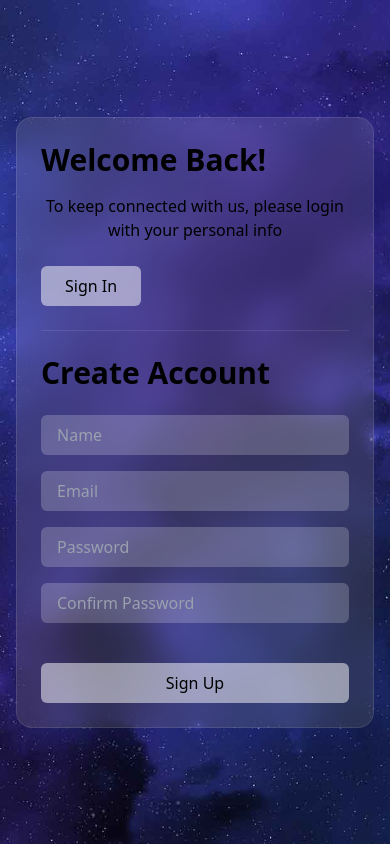
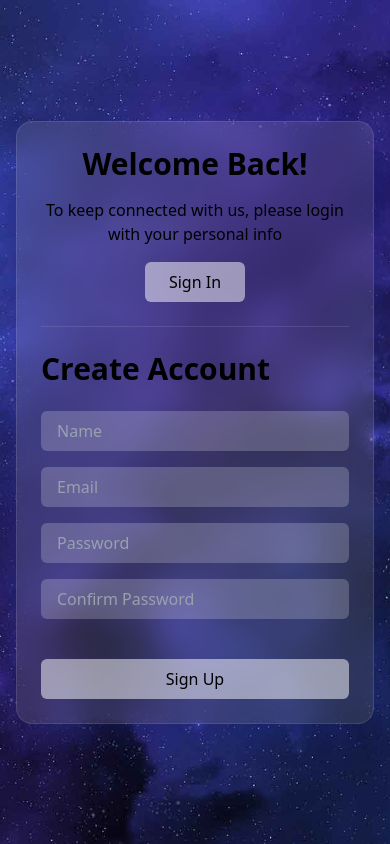
Before and after one commit to Mohammad-Reza-Mehdizadeh1999/vet, a React (Vite) app: page /auth in a window 390 px wide. Both pictures are taken after a click on the button "Sign Up". Built offline with nearby package versions, Linux system fonts and the light colour scheme.

Commit message:
style : fixing auth panels text to be center in mobile

```diff
--- a/src/components/auth/SignInPanel.tsx
+++ b/src/components/auth/SignInPanel.tsx
@@ -4,9 +4,9 @@ interface SignInPanelProps {
 
 export default function SignInPanel({ onSwitch }: SignInPanelProps) {
   return (
-    <>
-      <h2 className="text-3xl font-semibold mb-4">Welcome Back!</h2>
-      <p className="text-center mb-6">
+    <div className="text-center">
+      <h2 className="text-3xl font-semibold ">Welcome Back!</h2>
+      <p className="text-center py-4 md:py-7">
         To keep connected with us, please login with your personal info
       </p>
       <button
@@ -15,6 +15,6 @@ export default function SignInPanel({ onSwitch }: SignInPanelProps) {
       >
         Sign In
       </button>
-    </>
+    </div>
   );
 }
--- a/src/components/auth/SignUpPanel.tsx
+++ b/src/components/auth/SignUpPanel.tsx
@@ -4,7 +4,7 @@ interface SignUpPanelProps {
 
 export default function SignUpPanel({ onSwitch }: SignUpPanelProps) {
   return (
-    <>
+    <div className="text-center">
       <h2 className="text-3xl font-semibold mb-4">Hello, Friend</h2>
       <p className="text-center mb-6">
         Enter your personal details and start your journey with us
@@ -15,6 +15,6 @@ export default function SignUpPanel({ onSwitch }: SignUpPanelProps) {
       >
         Sign Up
       </button>
-    </>
+    </div>
   );
 }
```
